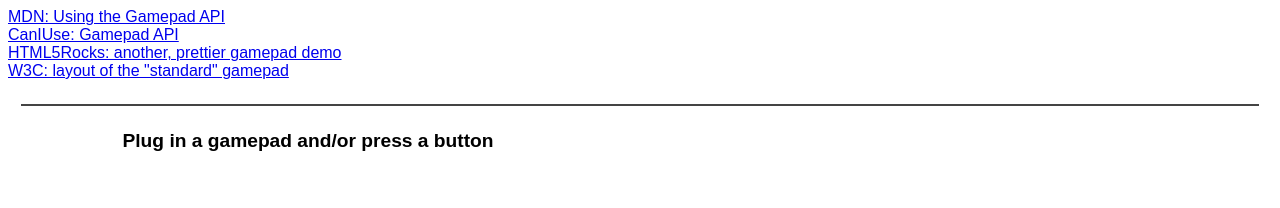
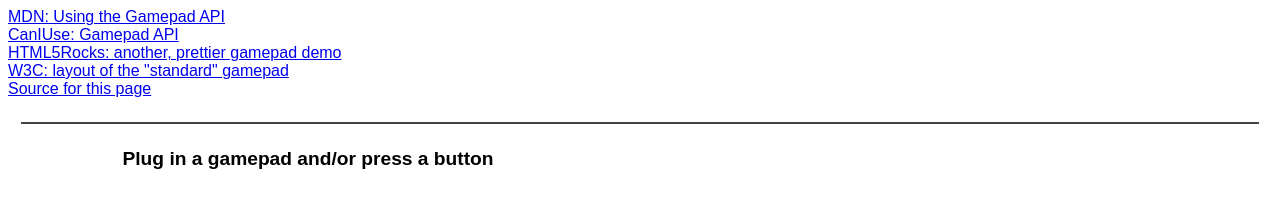
Before and after one commit to beejjorgensen/gamepaddemo, a plain HTML site: page index.html in a window 1280 px wide. Drawn offline with Linux system fonts and the light colour scheme.

Commit message:
add link in HTML to github page

```diff
--- a/index.html
+++ b/index.html
@@ -23,6 +23,7 @@ FF not injecting newly-connected units correctly
 	<a href="http://caniuse.com/#search=Gamepad%20API">CanIUse: Gamepad API</a><br>
 	<a href="http://www.html5rocks.com/en/tutorials/doodles/gamepad/gamepad-tester/tester.html">HTML5Rocks: another, prettier gamepad demo</a><br>
 	<a href="https://dvcs.w3.org/hg/gamepad/raw-file/default/gamepad.html#remapping">W3C: layout of the "standard" gamepad</a><br>
+	<a href="https://github.com/beejjorgensen/gamepaddemo">Source for this page</a><br>
 </div>
 
 <div class="spacer"></div>
```
